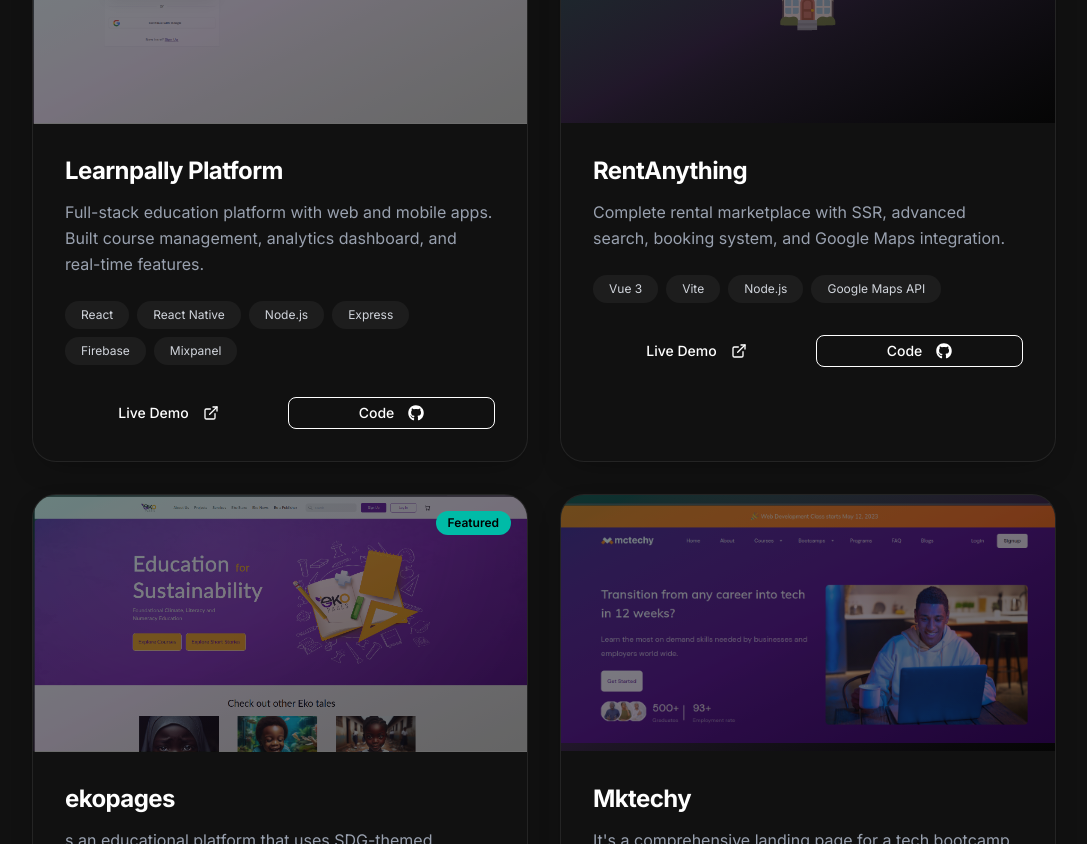
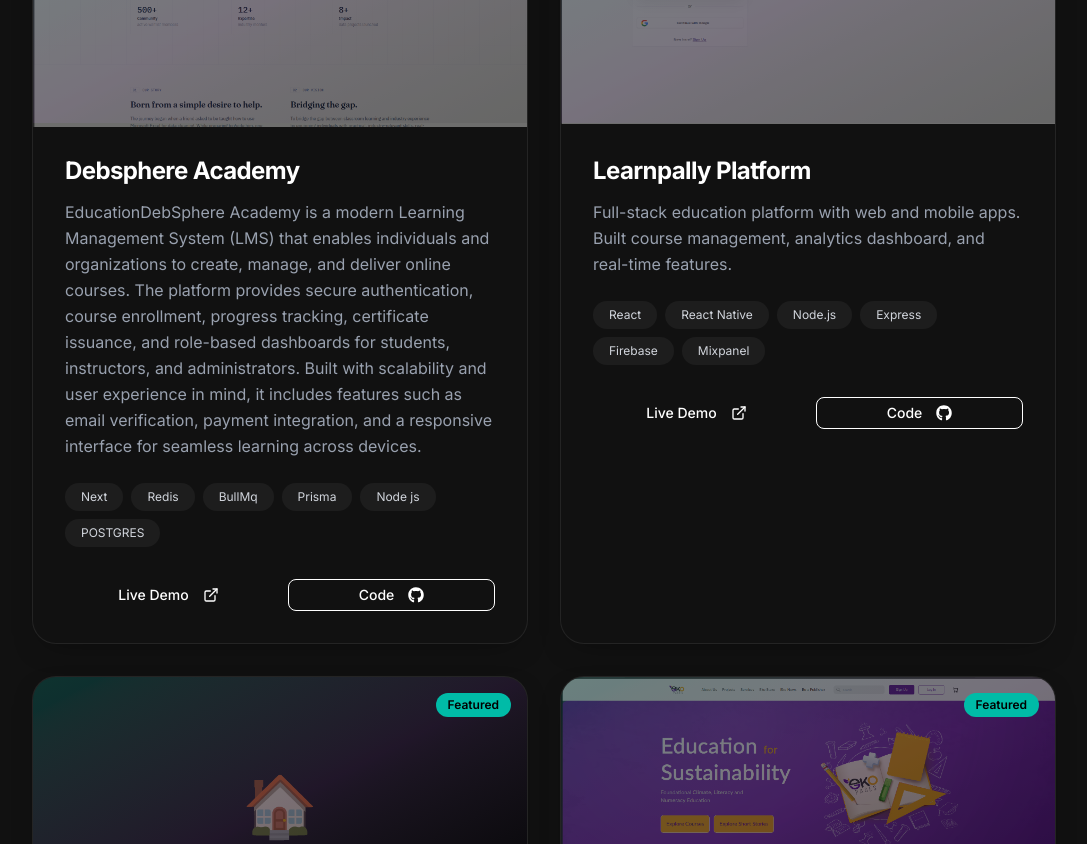
Before and after one commit to ayoeze191/V2Portfolio, a Next.js app: page / in a window 1280 px wide. Shown: the part 3400-4244 px from the top of the page, without its empty margins (96-1183 px from the left). Built offline with nearby package versions, Linux system fonts and the light colour scheme.

Commit message:
developer

```diff
--- a/app/Component/Projects.tsx
+++ b/app/Component/Projects.tsx
@@ -11,9 +11,20 @@
 import matacare from "./../assets/images/Projects/matacare.png";
 import learnpally from "./../assets/images/Projects/learnpally.png";
 import UniLms from "./../assets/images/Projects/unilms.png";
+import debsphere from "./../assets/images/Projects/debsphere.png";
 import Link from "next/link";
 export default function Projects() {
   const projects = [
+    {
+      image: debsphere,
+      title: "Debsphere Academy",
+      description:
+        "EducationDebSphere Academy is a modern Learning Management System (LMS) that enables individuals and organizations to create, manage, and deliver online courses. The platform provides secure authentication, course enrollment, progress tracking, certificate issuance, and role-based dashboards for students, instructors, and administrators. Built with scalability and user experience in mind, it includes features such as email verification, payment integration, and a responsive interface for seamless learning across devices.",
+      tech: ["Next", "Redis", "BullMq", "Prisma", "Node js", "POSTGRES"],
+      live: "https://www.debshphereacademy.com/",
+      github: "#",
+      Status: "Led the Team",
+    },
     {
       image: learnpally,
       title: "Learnpally Platform",
```
Also changed, not shown: app/assets/images/Projects/debsphere.png (added).
